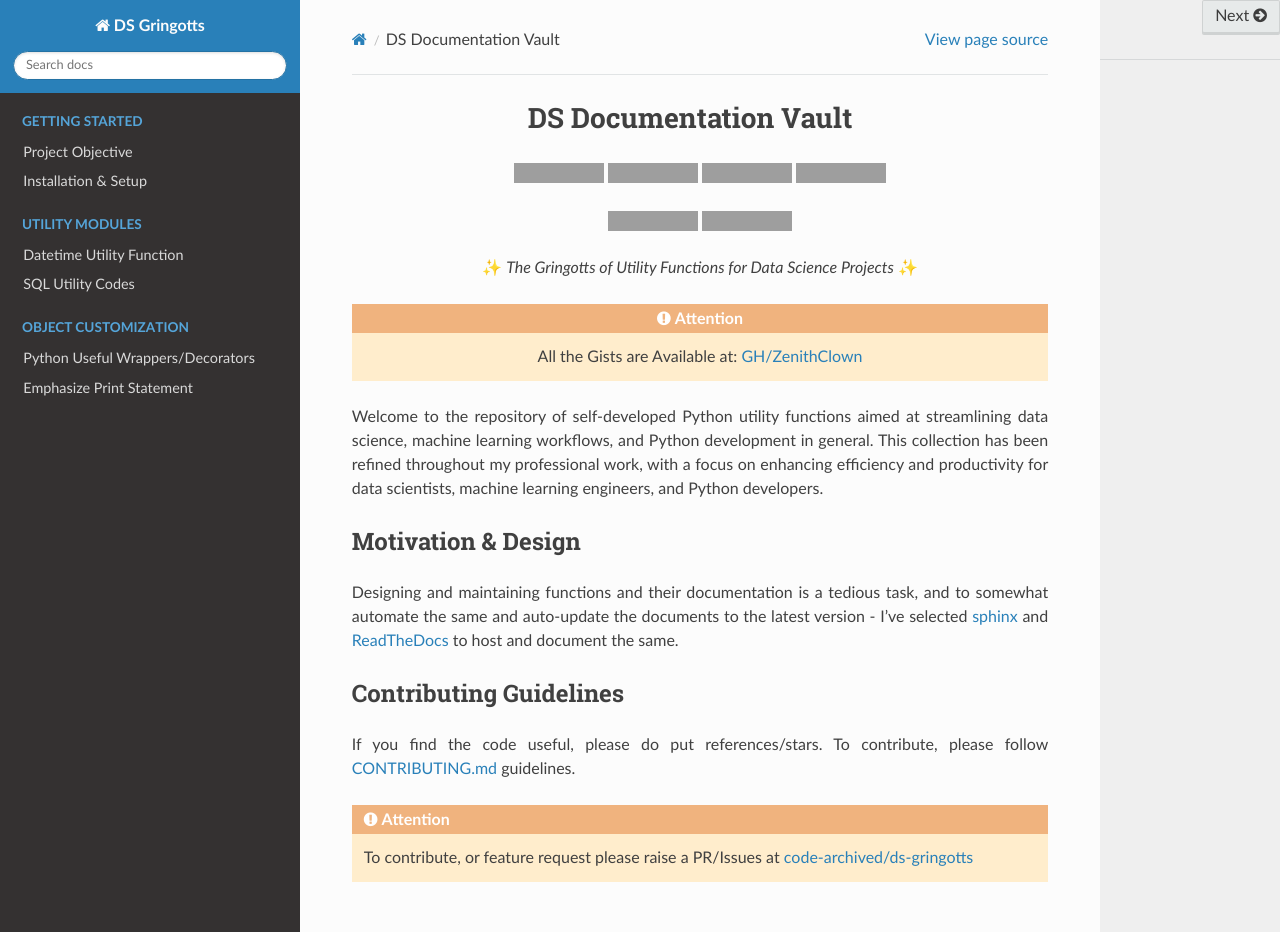
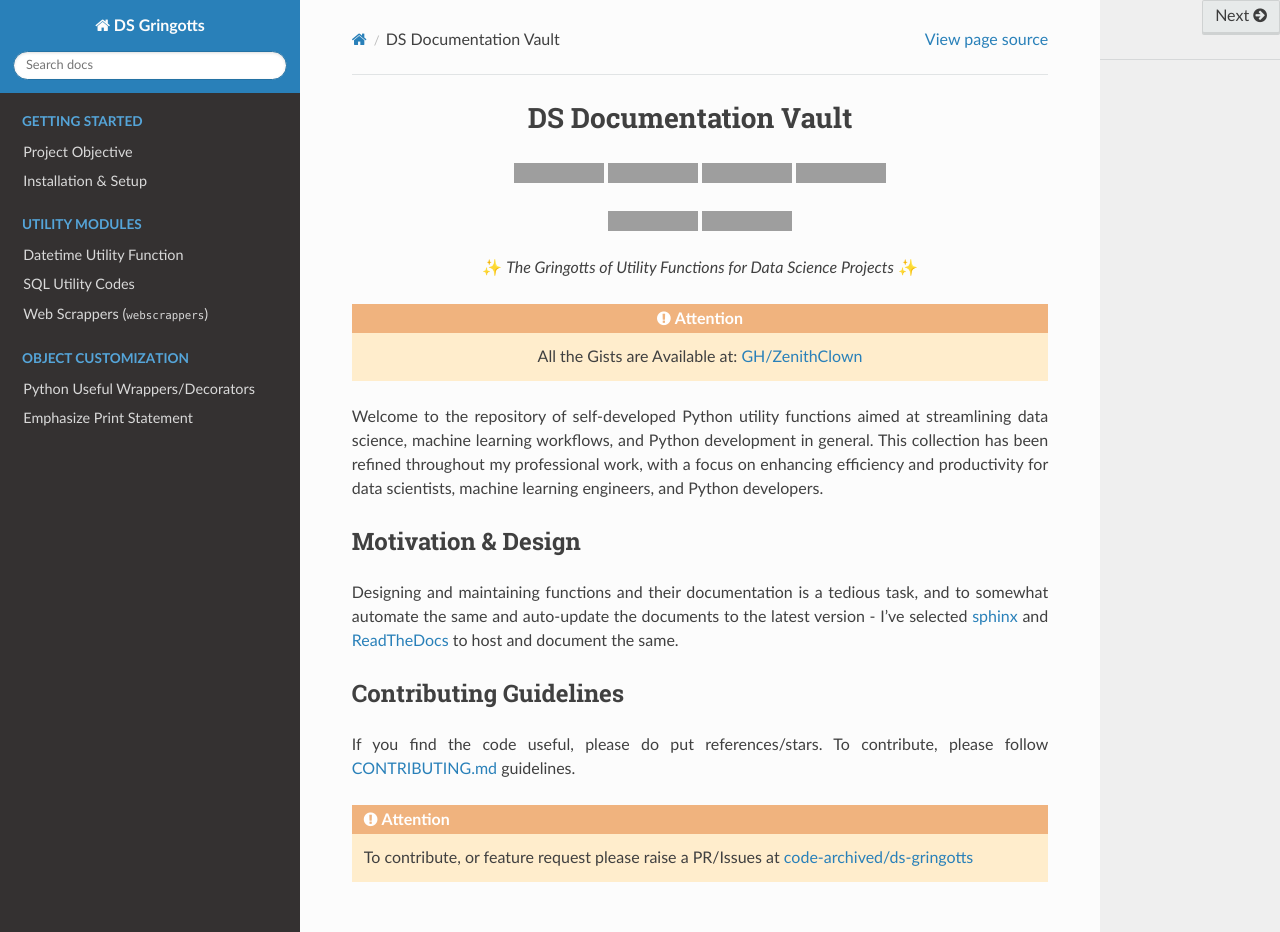
Before and after one commit to code-archived/ds-gringotts, a Sphinx documentation site: the page built from docs/index.md, in a window 1280 px wide and 932 px high. Built offline with Sphinx 7.4.7 and the Read the Docs theme 3.1.0, drawn with Linux system fonts in a browser that asks for light colours; the version number could not be read and is left out; grey boxes are pictures that could not be loaded.

Commit message:
📜 update sphinx documentation path

````diff
--- a/docs/index.md
+++ b/docs/index.md
@@ -37,6 +37,7 @@
 
 ./modules/utils/dtutils.md
 ./modules/utils/sqlutils.md
+./modules/utils/webscrappers.md
 ```
 
 ```{toctree}
````
Also changed, not shown: docs/modules/utils/webscrappers.md (renamed from Web Scrappers.md).
